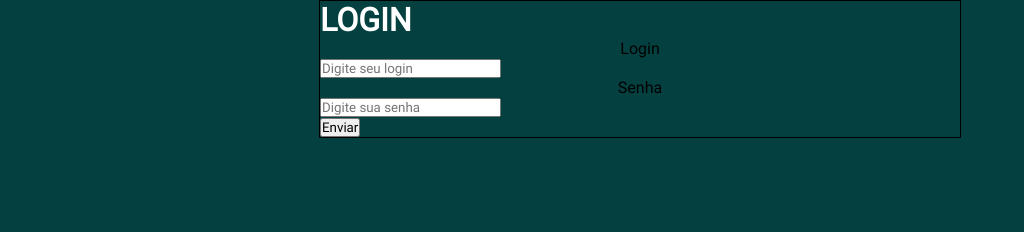
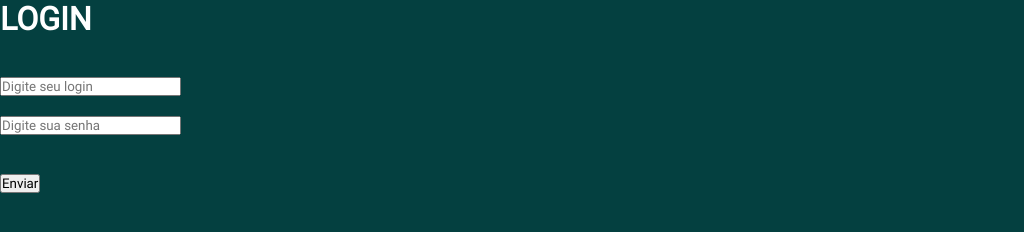
Before and after one commit to Lukeehz/Mapeamento-SMS, a plain HTML site: page assets/login.html in a window 1280 px wide. Shown: the whole page, without its empty margins (0-1024 px from the left). Drawn offline with Linux system fonts and the light colour scheme; files whose address does not match are found by name.

Commit message:
Login.html
A pagina de login está pronta

```diff
--- a/assets/login.html
+++ b/assets/login.html
@@ -7,23 +7,17 @@
     <title>Login - Itmasters</title>
 </head>
 <body>
-    <div class="bordas m-auto w50 textcentere">
+    <div>
+        <form action="">
         <h1 class="textwhite">LOGIN</h1>
-        <div class="">
-            <form class="m-auto" action="">
-                <div class="m-auto">
-                    <label class="dblock textcenter" for="login">Login</label>
-                    <input type="text" id="login" placeholder="Digite seu login">
-                </div>
-                <div>
-                    <label class="dblock textcenter" for="senha">Senha</label>
-                    <input type="password" id="senha" placeholder="Digite sua senha">
-                </div>
-                <div>
-                    <button type="submit">Enviar</button>
-                </div>
-            </form>
-        </div>
+        <br><br>
+        <input type="Login" placeholder="Digite seu login">
+        <br><br>
+        <input type="Senha" placeholder="Digite sua senha">
+        <br><br>
+        <br>
+        <button>Enviar</button>
+        </form>
     </div>
 </body>
 </html>
```
